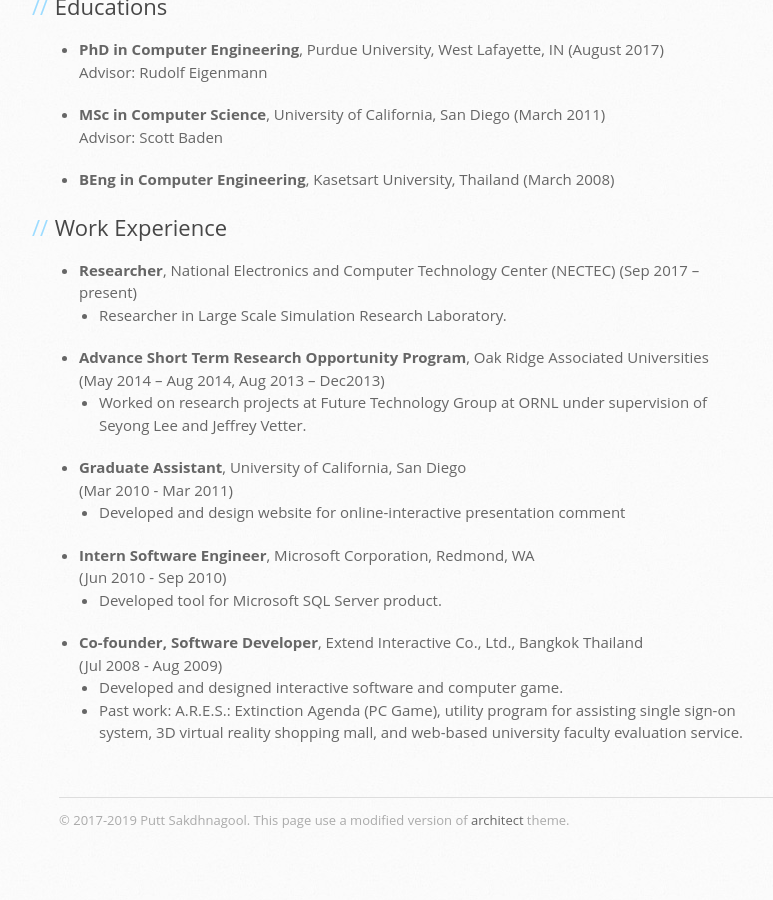
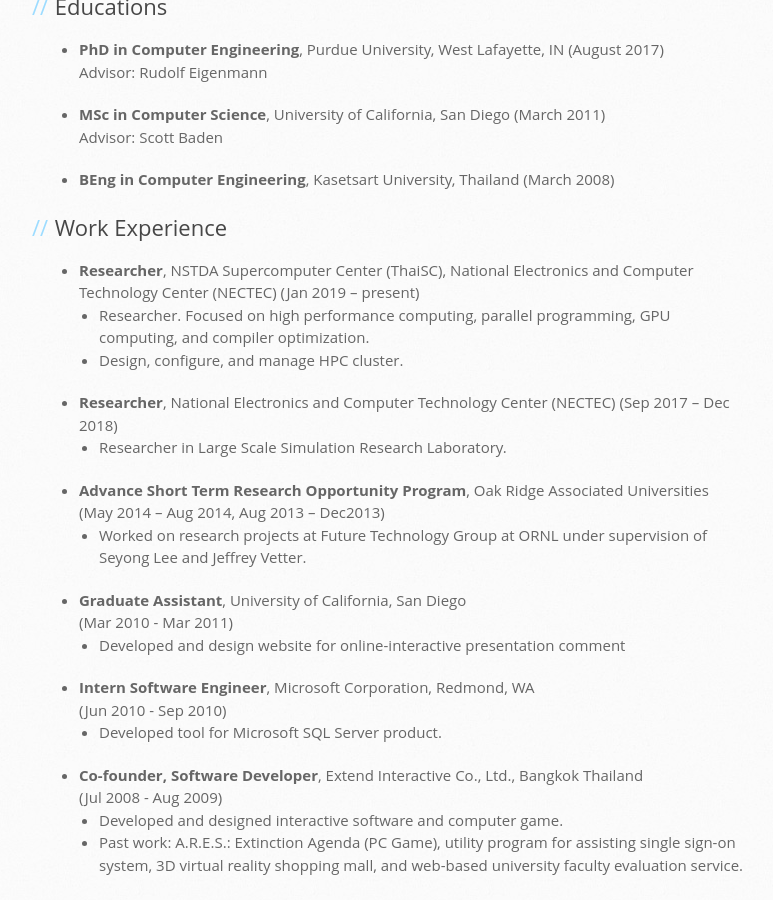
Before and after one commit to puttsk/puttsk.github.io, a Jekyll site: the page built from index.md, in a window 1280 px wide and 900 px high, scrolled down 1682 px. Shown: the whole window, without its empty margins (111-884 px from the left). Built offline with Jekyll 4.4.1, drawn with Linux system fonts in a browser that asks for light colours; the repository's description, which GitHub fills in, is left out.

Commit message:
Update work experience

```diff
--- a/index.md
+++ b/index.md
@@ -34,8 +34,13 @@ side: side-home.html
 * **BEng in Computer Engineering**, Kasetsart University, Thailand (March 2008)
 
 ## Work Experience
+* **Researcher**, NSTDA Supercomputer Center (ThaiSC), National Electronics and Computer Technology Center (NECTEC)
+   (Jan 2019 – present)
+   * Researcher. Focused on high performance computing, parallel programming, GPU computing, and compiler optimization.
+   * Design, configure, and manage HPC cluster.
+
 * **Researcher**, National Electronics and Computer Technology Center (NECTEC)
-   (Sep 2017 – present)
+   (Sep 2017 – Dec 2018)
    * Researcher in Large Scale Simulation Research Laboratory.
 
 * **Advance Short Term Research Opportunity Program**, Oak Ridge Associated Universities
```
